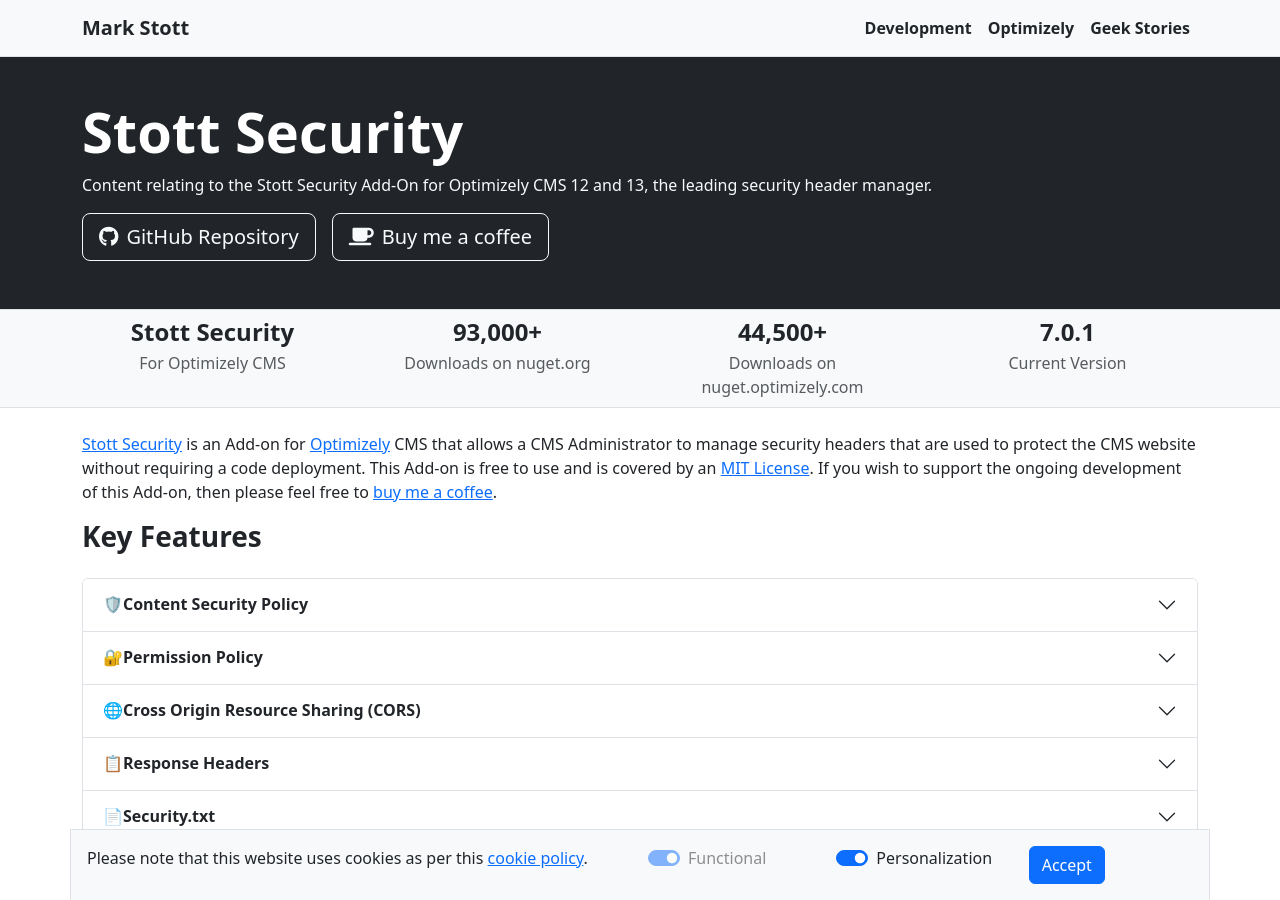
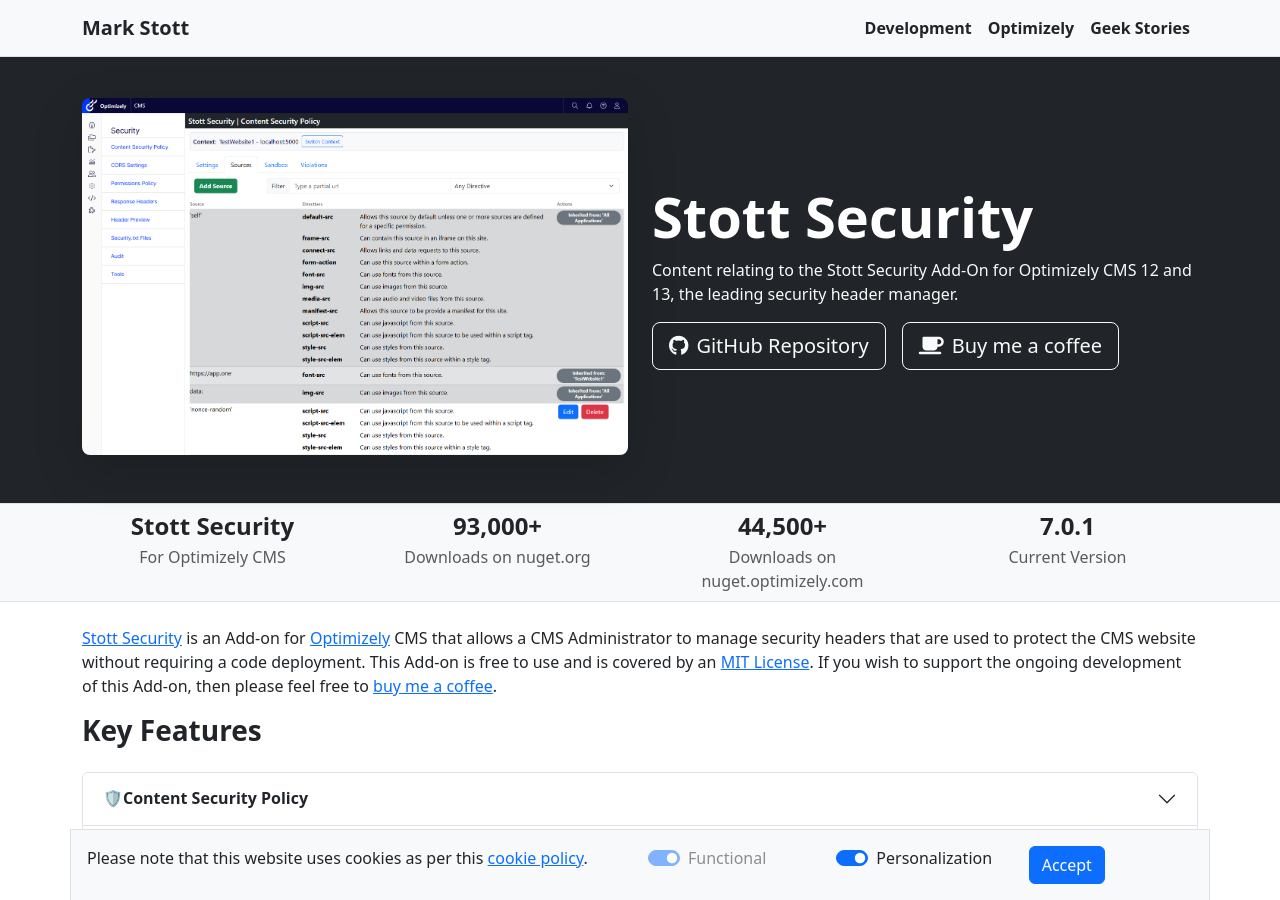
Before and after one commit to GeekInTheNorth/GeekInTheNorth.github.io, a Jekyll site: the page built from StottSecurity.md, in a window 1280 px wide and 900 px high. Built offline with Jekyll 4.4.1, drawn with Linux system fonts in a browser that asks for light colours.

Commit message:
add a hero image to the stott security page

```diff
--- a/StottSecurity.md
+++ b/StottSecurity.md
@@ -8,6 +8,9 @@
 optidownloads: "43,000+"
 currentversion: "7.0.1"
 gitRepository: "https://github.com/GeekInTheNorth/Stott.Security.Optimizely"
+image: "https://www.stott.pro/assets/stott-security-7a.png"
+promoImage: "/assets/stott-security-7a.png"
+promoImageAlt: "A screen capture of the Stott Security interface."
 ---
 
 [Stott Security](https://github.com/GeekInTheNorth/Stott.Security.Optimizely) is an Add-on for [Optimizely](https://www.optimizely.com/) CMS that allows a CMS Administrator to manage security headers that are used to protect the CMS website without requiring a code deployment.  This Add-on is free to use and is covered by an [MIT License](https://github.com/GeekInTheNorth/Stott.Security.Optimizely/blob/main/LICENSE.txt).  If you wish to support the ongoing development of this Add-on, then please feel free to [buy me a coffee](https://www.buymeacoffee.com/markstott).
--- a/_layouts/optiaddons.html
+++ b/_layouts/optiaddons.html
@@ -2,6 +2,27 @@
 layout: default
 ---
 
+{% if page.promoImage %}
+<section class="bg-dark text-white heroBanner">
+    <div class="container">
+        <div class="row align-items-center py-5">
+            <div class="col-12 col-lg-6">
+                <div class="text-center">
+                    <img alt="{{ page.promoImageAlt }}" class="img-fluid rounded-3 shadow-lg" src="{{ page.promoImage }}">
+                </div>
+            </div>
+            <div class="col-12 col-lg-6">
+                <h1 class="display-4 fw-bold gap-4">{{ page.title }}</h1>
+                <p class="text-light gap-4">{{ page.description }}</p>
+                <div class="d-flex gap-3 flex-wrap">
+                    <a href="{{ page.gitRepository }}" class="btn btn-outline-light btn-lg" target="_blank"><i class="fab fa-github me-2"></i>GitHub Repository</a>
+                    <a href="https://www.buymeacoffee.com/markstott" class="btn btn-outline-light btn-lg" target="_blank"><i class="fa fa-coffee me-2"></i>Buy me a coffee</a>
+                </div>
+            </div>
+        </div>
+    </div>
+</section>
+{% else %}
 <section class="bg-dark text-white heroBanner">
     <div class="container">
         <div class="row align-items-center py-5">
@@ -16,6 +37,7 @@
         </div>
     </div>
 </section>
+{% endif %}
 {% if page.category == "Stott Security" %}
     {% include stottsecurity.html %}
 {% elsif page.category == "Stott Robots Handler" %}
```
